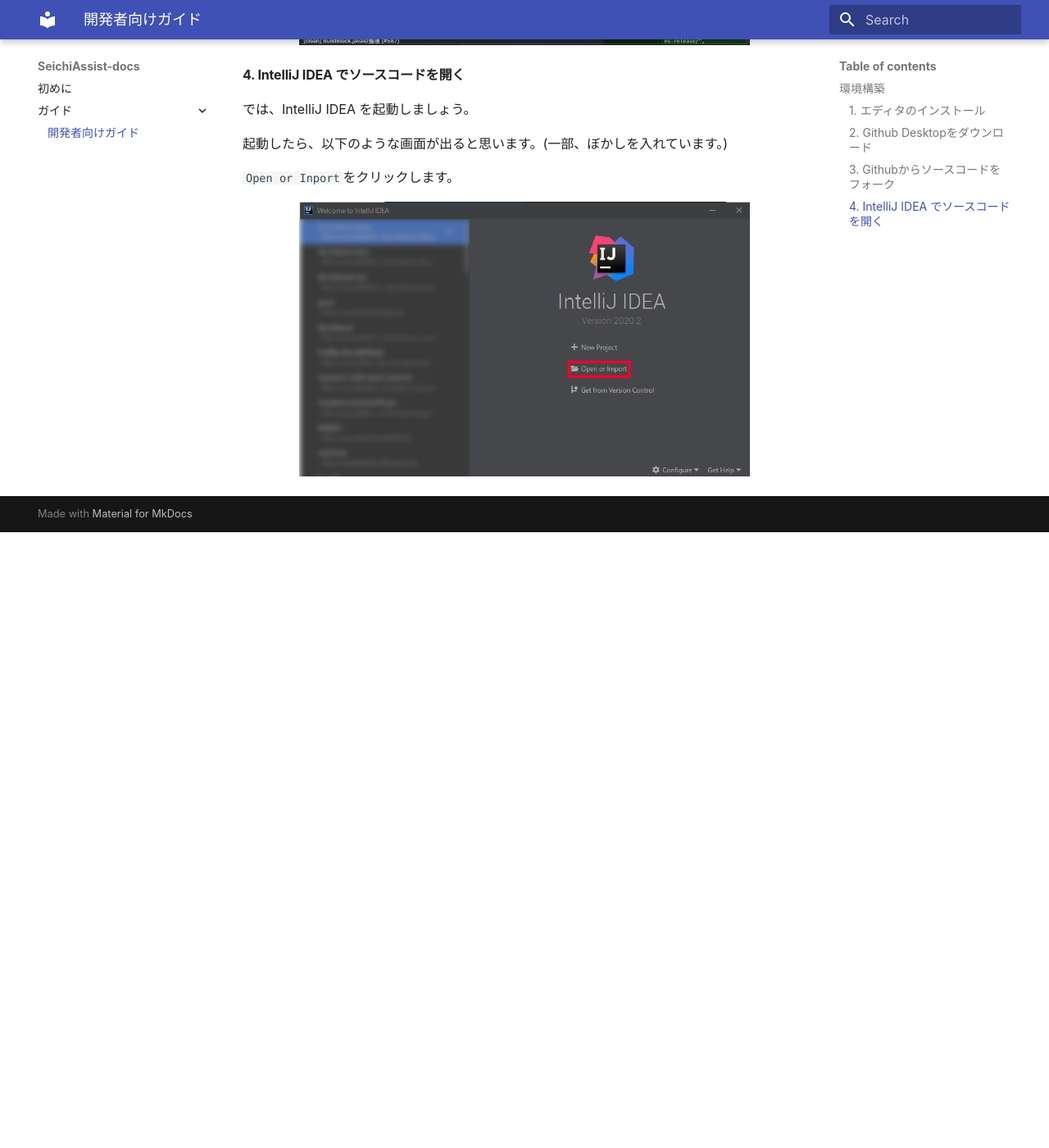
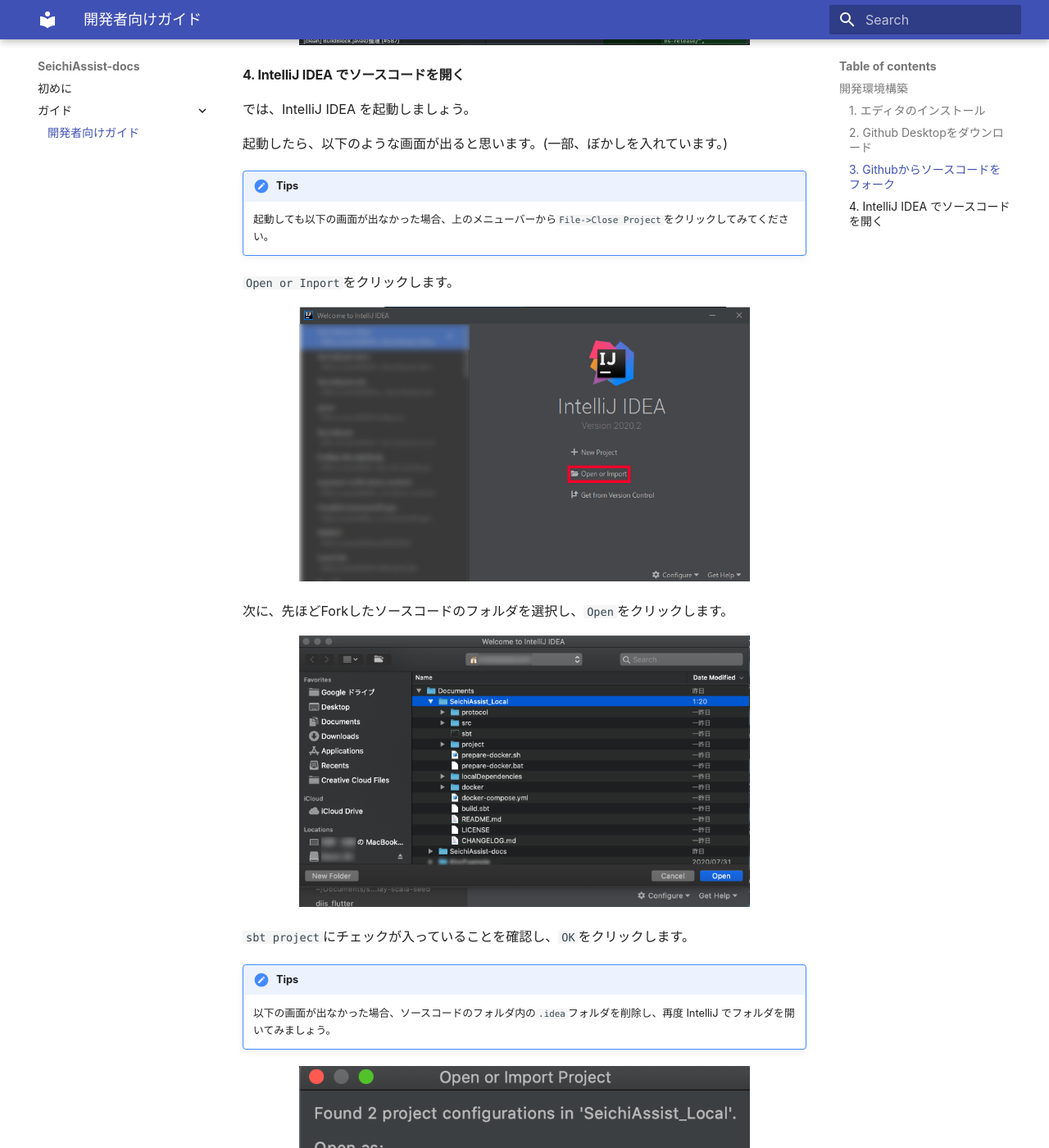
Before and after one commit to karayuumac/SeichiAssist-docs, an MkDocs documentation site: the page built from docs/guide/developer.md, in a window 1280 px wide and 1400 px high, scrolled down 2744 px. Shown: the whole window at 82% size. Built offline with MkDocs 1.6.1 and Material for MkDocs 9.7.7, drawn with Linux system fonts in a browser that asks for light colours; nearby versions of some CDN libraries; some web fonts are replaced; before the commit the page ends 3393 px from its top, so only the background shows below that; some of the changed text lies outside the part shown.

Commit message:
[update] 開発者ガイドに追記

```diff
--- a/docs/guide/developer.md
+++ b/docs/guide/developer.md
@@ -3,7 +3,7 @@
 このページでは、SeichiAssistの開発をお手伝いいただける方に向けて役立つ情報を掲載しています。<br>
 初心者の方でも分かりやすいように、チュートリアル形式で説明していきますので、説明を見ながら実際に手を動かしてやってみましょう。
 
-## 環境構築
+## 開発環境構築
 
 兎にも角にも、まずは環境を整えるところから始めましょう。
 
@@ -36,7 +36,7 @@
 それでは、SeichiAssistプラグインのソースコードをフォークしましょう。
 
 まずは、SeichiAssistのレポジトリを開きます。リンクは [:fa-external-link: こちら](https://github.com/GiganticMinecraft/SeichiAssist){target=_blank} です。
-右上に`Fork`というボタンがあると思います。クリックしてレポジトリをフォークします。
+右上の`Fork`ボタンをクリックしてレポジトリをフォークします。
 
 ![Forkボタン](../img/guide/developer/developer_guide_1.png)
 
@@ -45,7 +45,7 @@
 
 ![自身のGithubページ](../img/guide/developer/developer_guide_2.png)
 
-以下のような画面となると思います。そこで、`Open with Github Desktop`をクリックします。
+以下のような画面となったら、`Open with Github Desktop`をクリックします。
 
 ![Github Desktopを開く](../img/guide/developer/developer_guide_3.png)
 
@@ -63,6 +63,24 @@
 
 起動したら、以下のような画面が出ると思います。(一部、ぼかしを入れています。)
 
+!!! Tips
+    起動しても以下の画面が出なかった場合、上のメニューバーから`File->Close Project`をクリックしてみてください。
+
 `Open or Inport`をクリックします。
 
 ![IntelliJ 起動画面](../img/guide/developer/developer_guide_6.png)
+
+次に、先ほどForkしたソースコードのフォルダを選択し、`Open`をクリックします。
+
+![ソースコードを選択](../img/guide/developer/developer_guide_7.png)
+
+`sbt project`にチェックが入っていることを確認し、`OK`をクリックします。
+
+!!! Tips
+    以下の画面が出なかった場合、ソースコードのフォルダ内の`.idea`フォルダを削除し、再度 IntelliJ でフォルダを開いてみましょう。
+
+![sbt project](../img/guide/developer/developer_guide_8.png)
+
+buildが終わるまで数分待ちましょう。
+
+以上で環境構築は終了です。お疲れ様でした！
```
Also changed, not shown: docs/img/guide/developer/developer_guide_7.png (added), docs/img/guide/developer/developer_guide_8.png (added).
